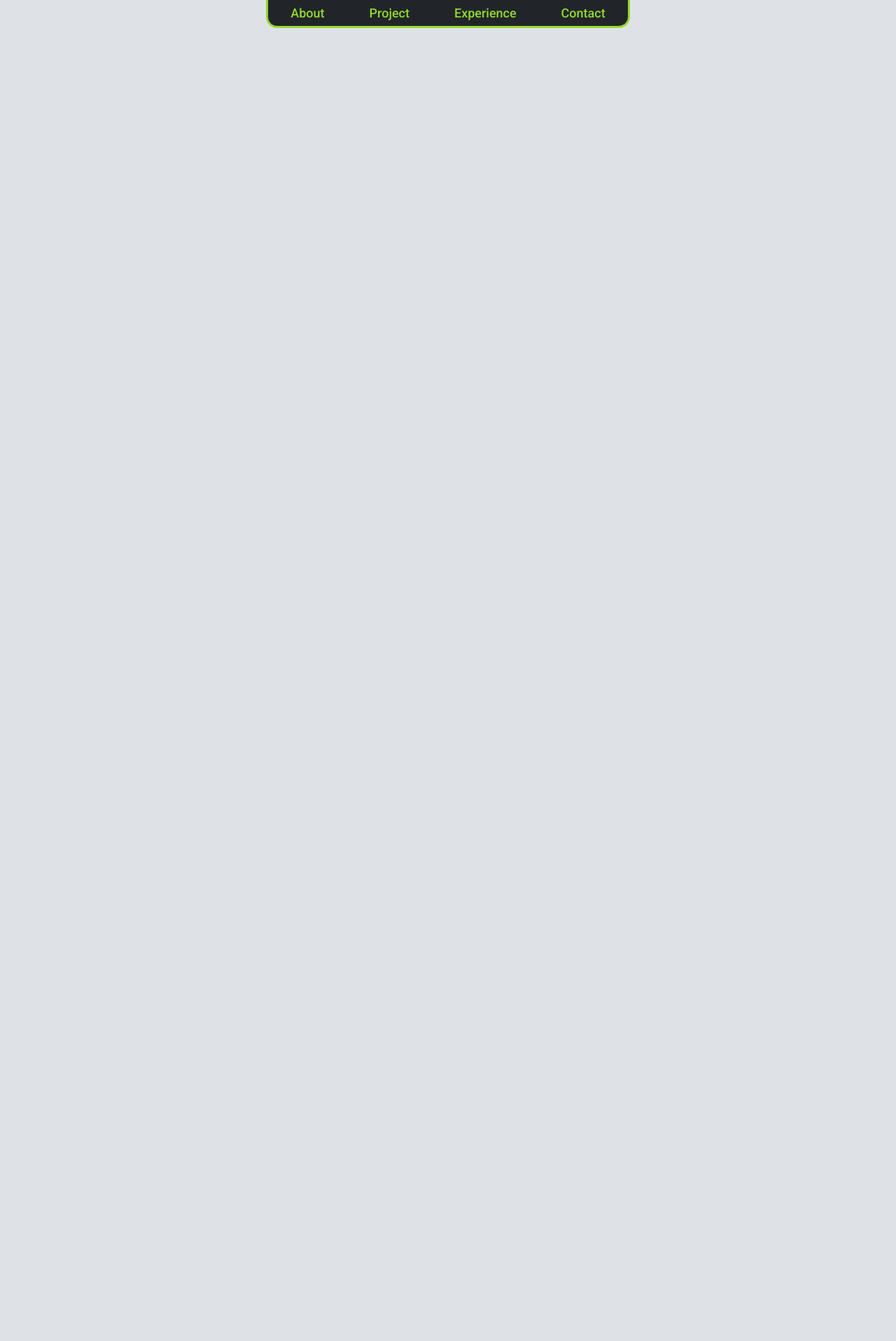
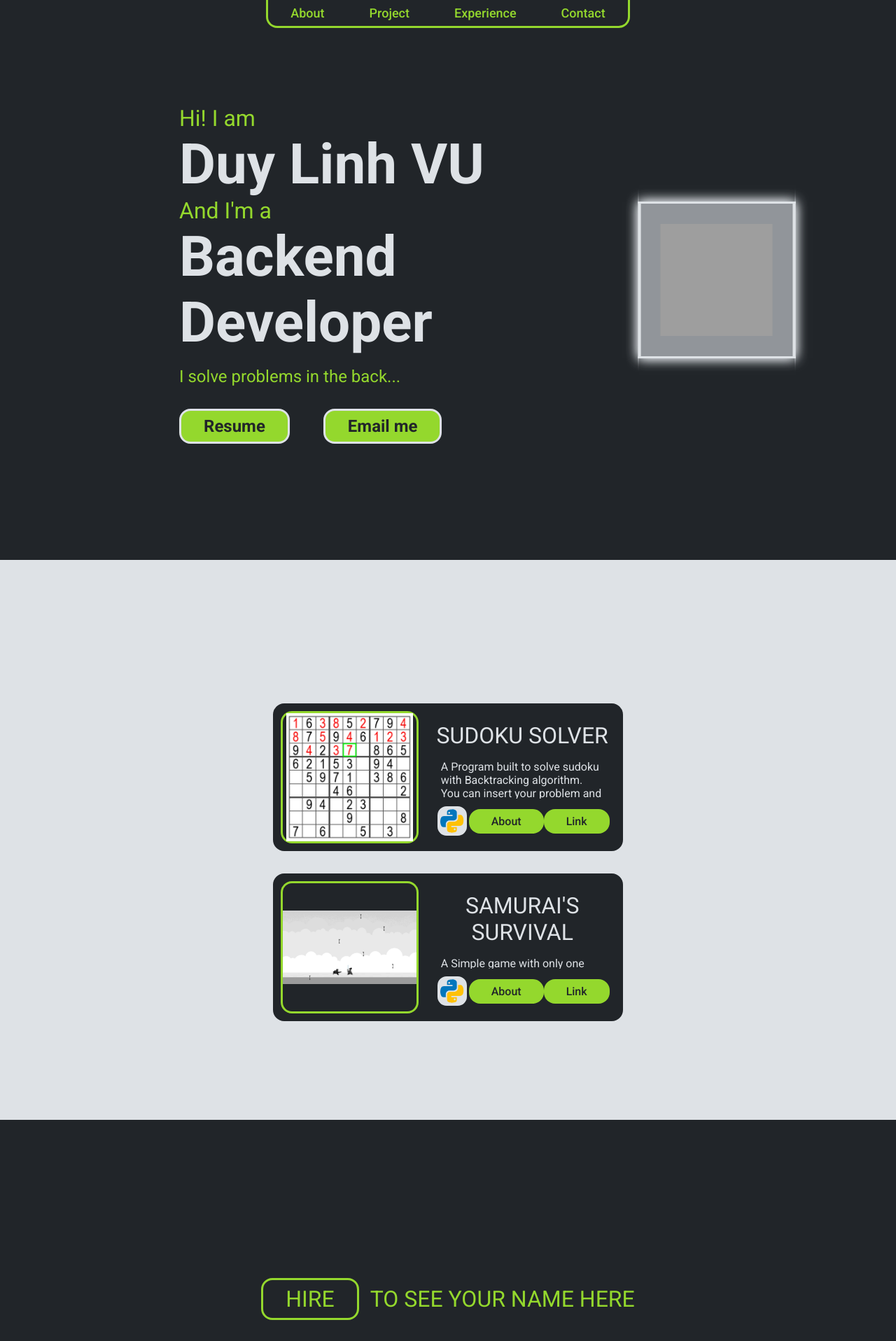
Before and after one commit to gigglelink/portfolio, a React (Create React App) app: page / in a window 1280 px wide. Shown: the top 1916 px of the page at 70% size. Before the commit the page ends 800 px from the top, so only its background shows below. Built offline with nearby package versions, Linux system fonts and the light colour scheme; grey boxes are pictures that could not be loaded.

Commit message:
back to 1 page app

```diff
--- a/package.json
+++ b/package.json
@@ -13,6 +13,7 @@
     "react-loader-spinner": "^5.3.4",
     "react-router-dom": "^6.8.1",
     "react-scripts": "5.0.1",
+    "react-scroll": "^1.8.9",
     "web-vitals": "^2.1.4"
   },
   "scripts": {
--- a/src/App.js
+++ b/src/App.js
@@ -5,18 +5,15 @@ import Project from "./component/Project/Project";
 import Experience from "./component/Experience/Experience";
 import ContactForm from "./component/ContactForm/ContactForm";
 import "./App.css";
-import { Routes, Route } from "react-router-dom";
 
 function App() {
   return (
     <div className="app">
       <Nav />
-      <Routes>
-        <Route path="/#/contact" element={<ContactForm />}></Route>
-        <Route path="/#/" element={<HeroSection />}></Route>
-        <Route path="/#/project" element={<Project />}></Route>
-        <Route path="/#/experience" element={<Experience />}></Route>
-      </Routes>
+      <HeroSection />
+      <Project />
+      <Experience />
+      <ContactForm />
     </div>
   );
 }
--- a/src/component/ContactForm/ContactForm.js
+++ b/src/component/ContactForm/ContactForm.js
@@ -31,7 +31,7 @@ function ContactForm() {
   };
 
   return (
-    <>
+    <div id="contact">
       <div className="overlay">
         <form className="form" ref={form} onSubmit={sendEmail}>
           <h1 className="contact-text">CONTACT ME</h1>
@@ -81,7 +81,7 @@ function ContactForm() {
           </a>
         </div>
       </div>
-    </>
+    </div>
   );
 }
 
--- a/src/component/Experience/Experience.js
+++ b/src/component/Experience/Experience.js
@@ -1,13 +1,20 @@
 import "./Experience.css";
 import { RotatingLines } from "react-loader-spinner";
+import { Link } from "react-scroll";
 
 function Experience() {
   return (
-    <div className="experience">
+    <div className="experience" id="experience">
       <p className="experience-text">
-        <a href="/#/contact" className="btn">
+        <Link
+          to="contact"
+          spy={true}
+          smooth={true}
+          duration={500}
+          className="btn"
+        >
           HIRE
-        </a>{" "}
+        </Link>{" "}
         <p>TO SEE YOUR NAME HERE</p>
       </p>
       <div className="empty-box">
--- a/src/component/HeroSection/HeroSection.js
+++ b/src/component/HeroSection/HeroSection.js
@@ -6,10 +6,11 @@ import ReactIcon from "./icon/react.svg";
 import JavascriptIcon from "./icon/javascript.svg";
 import CssIcon from "./icon/css.svg";
 import HtmlIcon from "./icon/html.svg";
+import { Link } from "react-scroll";
 
 function HeroSection() {
   return (
-    <div className="hero-section">
+    <div className="hero-section" id="hero">
       <div className="main-cont">
         <span className="added-text">Hi! I am </span>
         <h1 className="name-text">Duy Linh VU</h1>
@@ -20,9 +21,15 @@ function HeroSection() {
           <a className="cv-btn" href={cv} target="_blank">
             Resume
           </a>
-          <a href="/#/contact" className="contact-btn">
+          <Link
+            to="contact"
+            spy={true}
+            smooth={true}
+            duration={500}
+            className="contact-btn"
+          >
             Email me
-          </a>
+          </Link>
         </div>
       </div>
       <div className="cube-cont">
--- a/src/component/Nav/Nav.js
+++ b/src/component/Nav/Nav.js
@@ -1,21 +1,50 @@
 import "./Nav.css";
+import { Link } from "react-scroll";
 
 function Nav() {
   return (
     <div className="nav-box">
       <div className="nav">
-        <a href="/#/" className="nav-link">
+        <Link
+          to="hero"
+          spy={true}
+          smooth={true}
+          duration={500}
+          href="/#/"
+          className="nav-link"
+        >
           About
-        </a>
-        <a href="/#/project" className="nav-link">
+        </Link>
+        <Link
+          to="project"
+          spy={true}
+          smooth={true}
+          duration={500}
+          href="/#/project"
+          className="nav-link"
+        >
           Project
-        </a>
-        <a href="/#/experience" className="nav-link">
+        </Link>
+        <Link
+          to="experience"
+          spy={true}
+          smooth={true}
+          duration={500}
+          href="/#/experience"
+          className="nav-link"
+        >
           Experience
-        </a>
-        <a href="/#/contact" className="nav-link">
+        </Link>
+        <Link
+          to="contact"
+          spy={true}
+          smooth={true}
+          duration={500}
+          href="/#/contact"
+          className="nav-link"
+        >
           Contact
-        </a>
+        </Link>
       </div>
     </div>
   );
--- a/src/component/Project/About.css
+++ b/src/component/Project/About.css
@@ -1,8 +1,11 @@
 .about-overlay {
-  position: fixed;
+  position: absolute;
+  width: 100vw;
+  height: 100vh;
   display: flex;
   justify-content: center;
   align-items: center;
+  z-index: 1;
 }
 
 .about-box {
--- a/src/component/Project/Project.js
+++ b/src/component/Project/Project.js
@@ -11,6 +11,7 @@ function Project() {
 
   function toggleAboutSamurai() {
     setAboutSamurai(!aboutSamurai);
+    console.log("sam");
   }
 
   const [aboutSudoku, setAboutSudoku] = useState(false);
@@ -20,7 +21,7 @@ function Project() {
   }
 
   return (
-    <div className="project">
+    <div className="project" id="project">
       {aboutSamurai && <SamuraiInfo toggleAboutSamurai={toggleAboutSamurai} />}
       {aboutSudoku && <SudokuInfo toggleAboutSudoku={toggleAboutSudoku} />}
       <div className="project-box">
--- a/src/index.js
+++ b/src/index.js
@@ -2,11 +2,6 @@ import React from "react";
 import ReactDOM from "react-dom/client";
 import "./index.css";
 import App from "./App";
-import { HashRouter as Router } from "react-router-dom";
 
 const root = ReactDOM.createRoot(document.getElementById("root"));
-root.render(
-  <Router hashType="slash">
-    <App />
-  </Router>
-);
+root.render(<App />);
```
Also changed, not shown: 1 other file (tests, documents, lock files or other folders).
